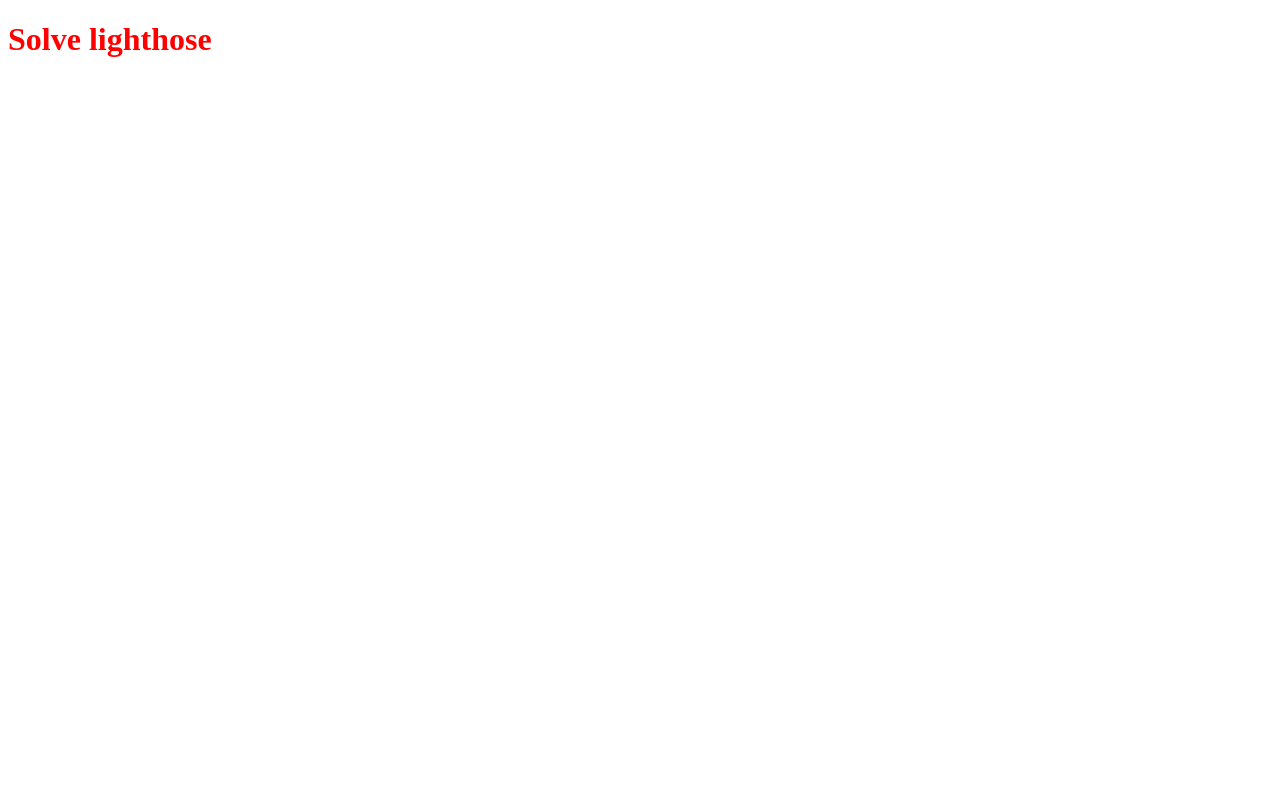
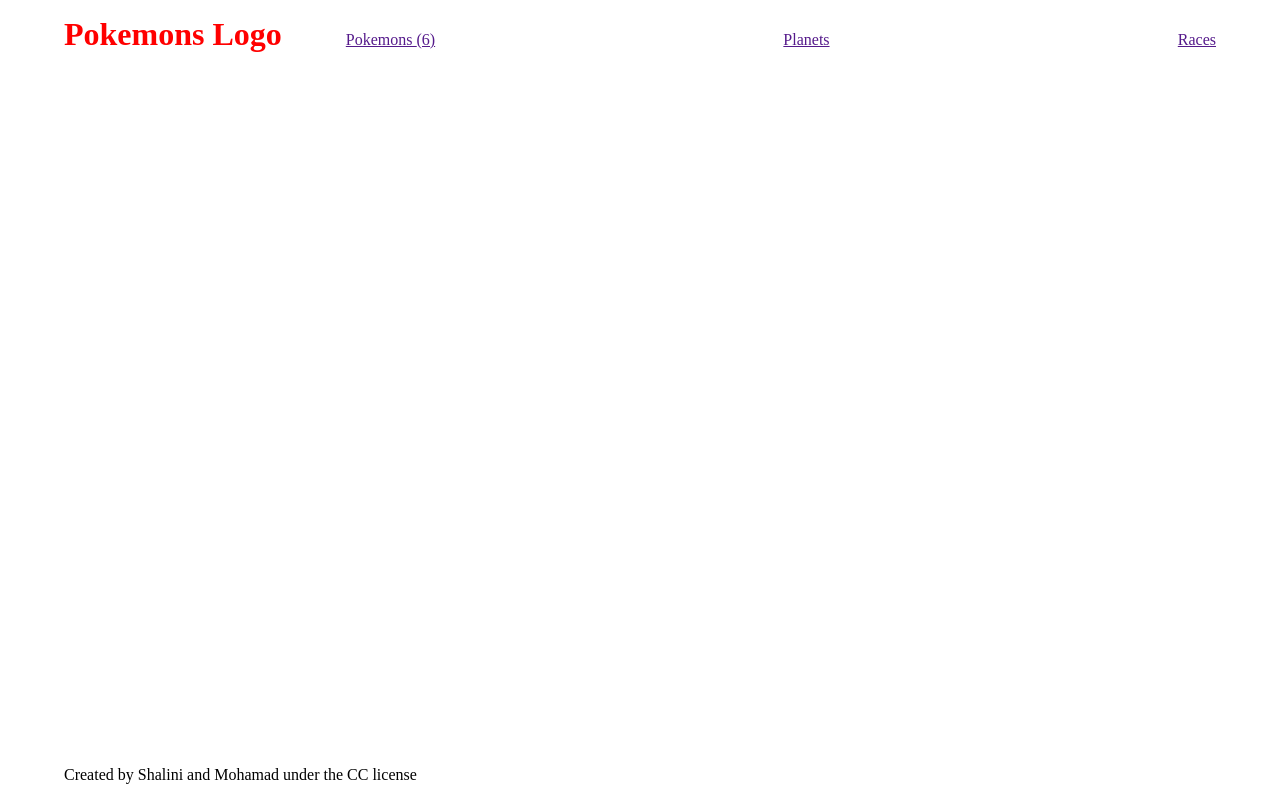
Before and after one commit to ShaliniNayan/Capstone-Kanban, a website built with webpack: page src/index.html in a window 1280 px wide. Built offline with nearby package versions, Linux system fonts and the light colour scheme.

Commit message:
Create header and footer

```diff
--- a/src/index.html
+++ b/src/index.html
@@ -7,6 +7,28 @@
     <title>Document</title>
 </head>
 <body>
-    <h1>Solve lighthose</h1>
+    <div class="main">
+        <header>
+            <h1>Pokemons Logo</h1>
+            <ul class="menu">
+                <li>
+                    <a href="">Pokemons <span class="count">(6)</span></a>
+
+                </li>
+                <li>
+                    <a href="">Planets</a>
+
+                </li>
+                <li>
+                    <a href="">Races</a>
+
+                </li>
+            </ul>
+        </header>
+
+    </div>
+    <footer>
+        <p>Created by Shalini and Mohamad under the CC license</p>
+    </footer>
 </body>
 </html>
--- a/src/style.css
+++ b/src/style.css
@@ -1,7 +1,32 @@
 * {
   box-sizing: border-box;
+  padding: 0;
+  margin: 0;
 }
 
+body {
+  padding: 1rem 4rem;
+  display: flex;
+  flex-direction: column;
+  min-height: 100vh;
+}
+
+.main {
+  flex: 1;
+}
+
+header {
+  display: flex;
+  align-items: baseline;
+  gap: 4rem;
+}
 h1 {
   color: red;
 }
+
+.menu {
+  flex: 1;
+  list-style-type: none;
+  display: flex;
+  justify-content: space-between;
+}
```
